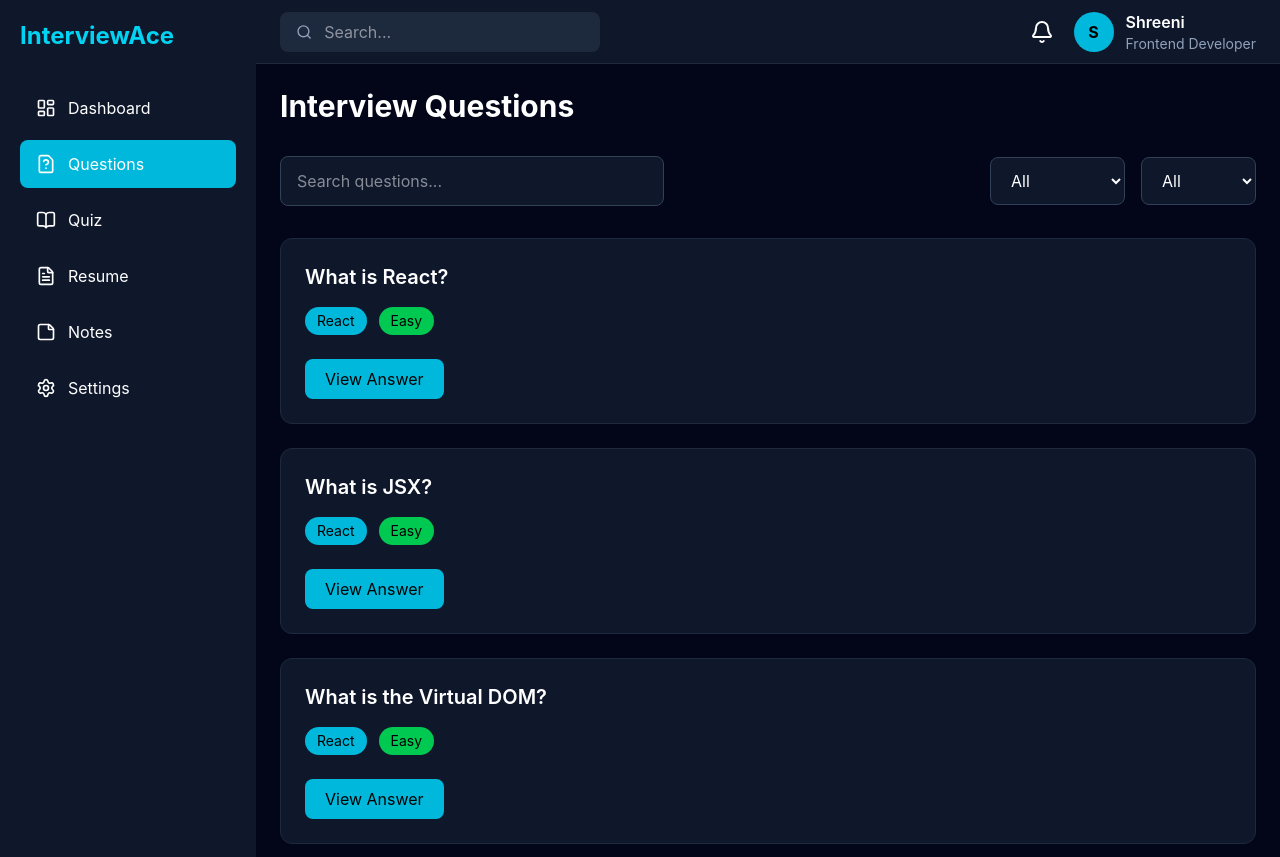
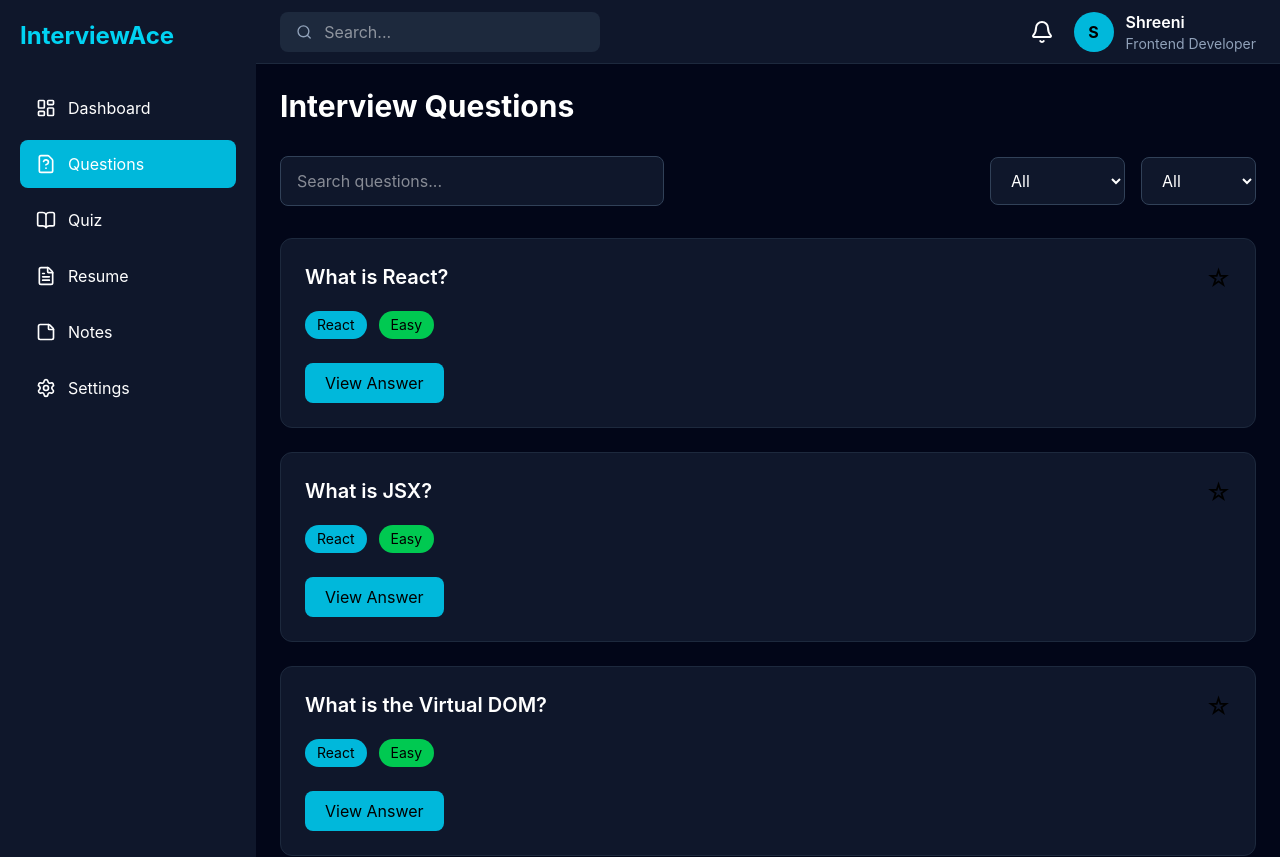
Before and after one commit to shreenib-web/interview-ace-ai, a React (Vite) app: page /questions in a window 1280 px wide. Shown: the top 857 px of the page. Built offline with nearby package versions, Linux system fonts and the light colour scheme.

Commit message:
Add bookmark functionality using local storage

```diff
--- a/src/features/questions/components/QuestionCard.jsx
+++ b/src/features/questions/components/QuestionCard.jsx
@@ -1,14 +1,24 @@
 import { useState } from "react";
 
-function QuestionCard({ question }) {
+function QuestionCard({ question, bookmarks, toggleBookmark }) {
   const [showAnswer, setShowAnswer] = useState(false);
+  const isBookmarked = bookmarks.includes(question.id);
 
   return (
     <div className="bg-slate-900 rounded-xl p-6 border border-slate-800">
 
-      <h2 className="text-xl font-semibold text-white">
-        {question.title}
-      </h2>
+      <div className="flex items-start justify-between gap-4">
+        <h2 className="text-xl font-semibold text-white">
+          {question.title}
+        </h2>
+
+        <button
+          onClick={() => toggleBookmark(question.id)}
+          className="text-2xl"
+        >
+          {isBookmarked ? "⭐" : "☆"}
+        </button>
+      </div>
 
       <div className="flex gap-3 mt-4">
         <span className="bg-cyan-500 px-3 py-1 rounded-full text-sm">
@@ -33,6 +43,7 @@ function QuestionCard({ question }) {
         </div>
       )}
     </div>
+
   );
 }
 
--- a/src/features/questions/pages/Questions.jsx
+++ b/src/features/questions/pages/Questions.jsx
@@ -2,6 +2,7 @@ import { useMemo, useState } from "react";
 import QuestionCard from "../components/QuestionCard";
 import QuestionFilter from "../components/QuestionFilter";
 import QuestionSearch from "../components/QuestionSearch";
+import useBookmarks from "../../../hooks/useBookmarks";
 import {
   cssQuestions,
   htmlQuestions,
@@ -24,6 +25,7 @@ function Questions() {
   const [search, setSearch] = useState("");
   const [category, setCategory] = useState("All");
   const [difficulty, setDifficulty] = useState("All");
+  const { bookmarks, toggleBookmark } = useBookmarks();
 
   const filteredQuestions = useMemo(() => {
     const searchTerm = search.trim().toLowerCase();
@@ -63,6 +65,8 @@ function Questions() {
           <QuestionCard
             key={question.id}
             question={question}
+            bookmarks={bookmarks}
+            toggleBookmark={toggleBookmark}
           />
         ))}
       </div>
--- /dev/null
+++ b/src/hooks/useBookmarks.js
@@ -0,0 +1,27 @@
+import { useEffect, useState } from "react";
+
+function useBookmarks() {
+  const [bookmarks, setBookmarks] = useState(() => {
+    const saved = localStorage.getItem("bookmarks");
+    return saved ? JSON.parse(saved) : [];
+  });
+
+  useEffect(() => {
+    localStorage.setItem("bookmarks", JSON.stringify(bookmarks));
+  }, [bookmarks]);
+
+  const toggleBookmark = (id) => {
+    if (bookmarks.includes(id)) {
+      setBookmarks(bookmarks.filter((item) => item !== id));
+    } else {
+      setBookmarks([...bookmarks, id]);
+    }
+  };
+
+  return {
+    bookmarks,
+    toggleBookmark,
+  };
+}
+
+export default useBookmarks;
```
